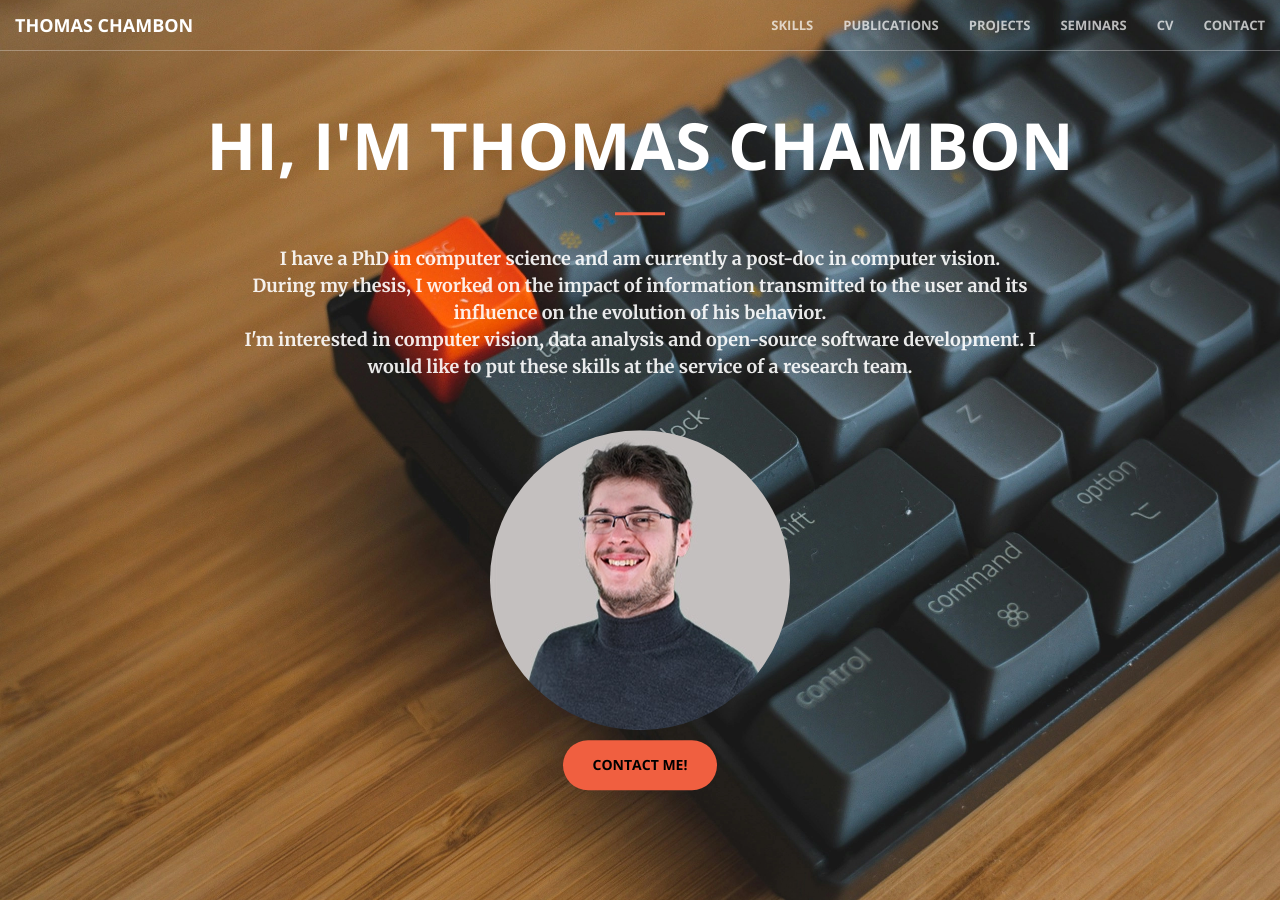
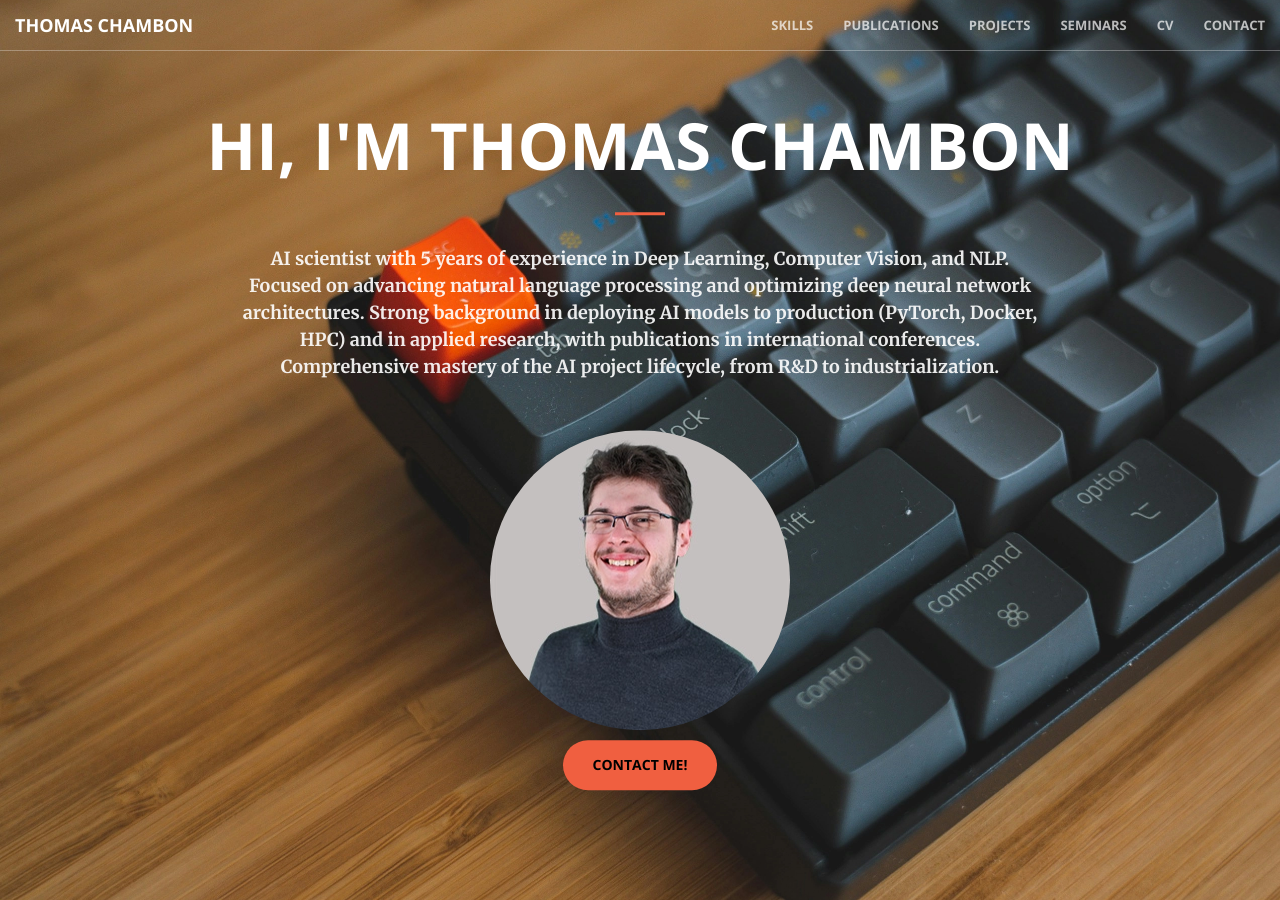
Before and after one commit to Thomas-Chambon/Thomas-Chambon.github.io, a Jekyll site: the page built from index.markdown, in a window 1280 px wide and 900 px high. Built offline with Jekyll 4.4.1, drawn with Linux system fonts in a browser that asks for light colours.

Commit message:
Update header text

```diff
--- a/_includes/header.html
+++ b/_includes/header.html
@@ -5,9 +5,11 @@
             <hr>
             <p>
             <strong>
-                I have a PhD in computer science and am currently a post-doc in computer vision.<br>
-                During my thesis, I worked on the impact of information transmitted to the user and its influence on the evolution of his behavior.<br>
-                I'm interested in computer vision, data analysis and open-source software development. I would like to put these skills at the service of a research team.
+                AI scientist with 5 years of experience in Deep Learning, Computer Vision, and NLP. Focused on
+                advancing natural language processing and optimizing deep neural network architectures. Strong
+                background in deploying AI models to production (PyTorch, Docker, HPC) and in applied research,
+                with publications in international conferences. Comprehensive mastery of the AI project lifecycle,
+                from R&D to industrialization.
             </strong>
             </p>
             <img class="img-circle" alt="Thomas Chambon" src="img/Thomas-Chambon.webp" style="margin-bottom: 10px;"/><br>
```
